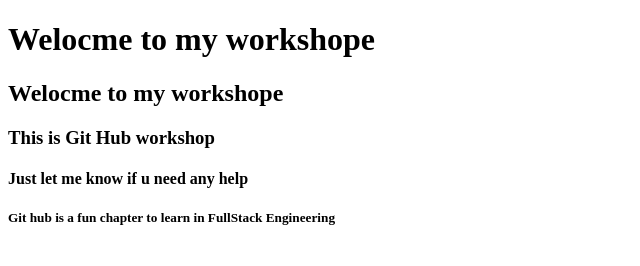
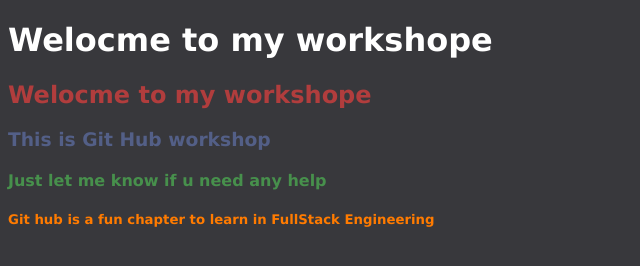
Before and after one commit to firdaus-azmi/workshop, a plain HTML site: page index.html in a window 1280 px wide. Shown: the whole page, without its empty margins (0-640 px from the left). Drawn offline with Linux system fonts and the light colour scheme.

Commit message:
index.html style.css

```diff
--- a/index.html
+++ b/index.html
@@ -3,13 +3,14 @@
 <head>
     <meta charset="UTF-8">
     <meta name="viewport" content="width=device-width, initial-scale=1.0">
+    <link rel="stylesheet" type="text/CSS" href="Style.css">
     <title>Document</title>
 </head>
 <body>
-    <h1>Welocme to my workshope</h1>
-    <h2>Welocme to my workshope</h2>
-    <h3>This is Git Hub workshop</h3>
-    <h4>Just let me know if u need any help</h4>
-    <h5>Git hub is a fun chapter to learn in FullStack Engineering</h5>
+    <h1 class="h1">Welocme to my workshope</h1>
+    <h2 class="h1">Welocme to my workshope</h2>
+    <h3 class="h1">This is Git Hub workshop</h3>
+    <h4 class="h1">Just let me know if u need any help</h4>
+    <h5 class="h1">Git hub is a fun chapter to learn in FullStack Engineering</h5>
 </body>
 </html>
--- /dev/null
+++ b/style.css
@@ -0,0 +1,28 @@
+body{
+    background-color: rgb(56, 56, 60);
+}
+
+h1{
+    color: white;
+    font-family: Verdana, Geneva, Tahoma, sans-serif;
+}
+
+h2{
+    color: rgb(177, 61, 61);
+    font-family: Verdana, Geneva, Tahoma, sans-serif;
+}
+
+h3{
+    color: rgb(83, 95, 135);
+    font-family: Verdana, Geneva, Tahoma, sans-serif;
+}
+
+h4{
+    color: rgb(71, 144, 76);
+    font-family: Verdana, Geneva, Tahoma, sans-serif;
+}
+
+h5{
+    color: rgb(255, 123, 0);
+    font-family: Verdana, Geneva, Tahoma, sans-serif;
+}
```
